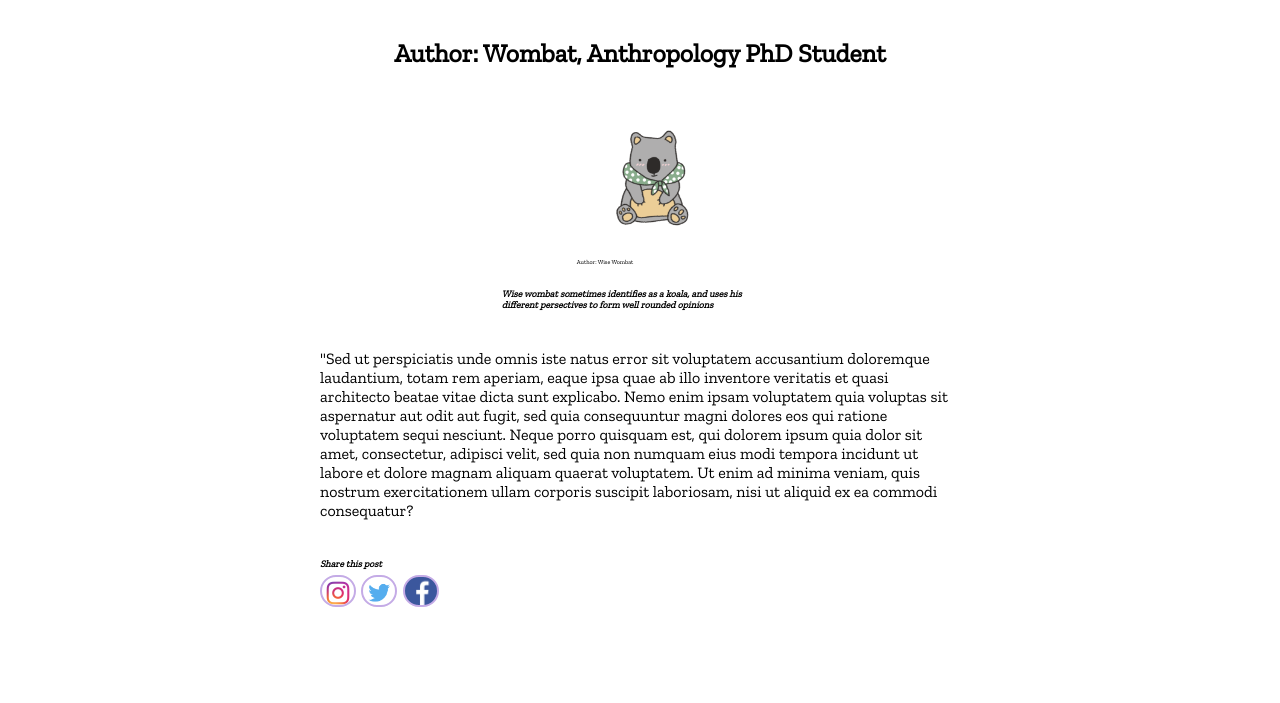
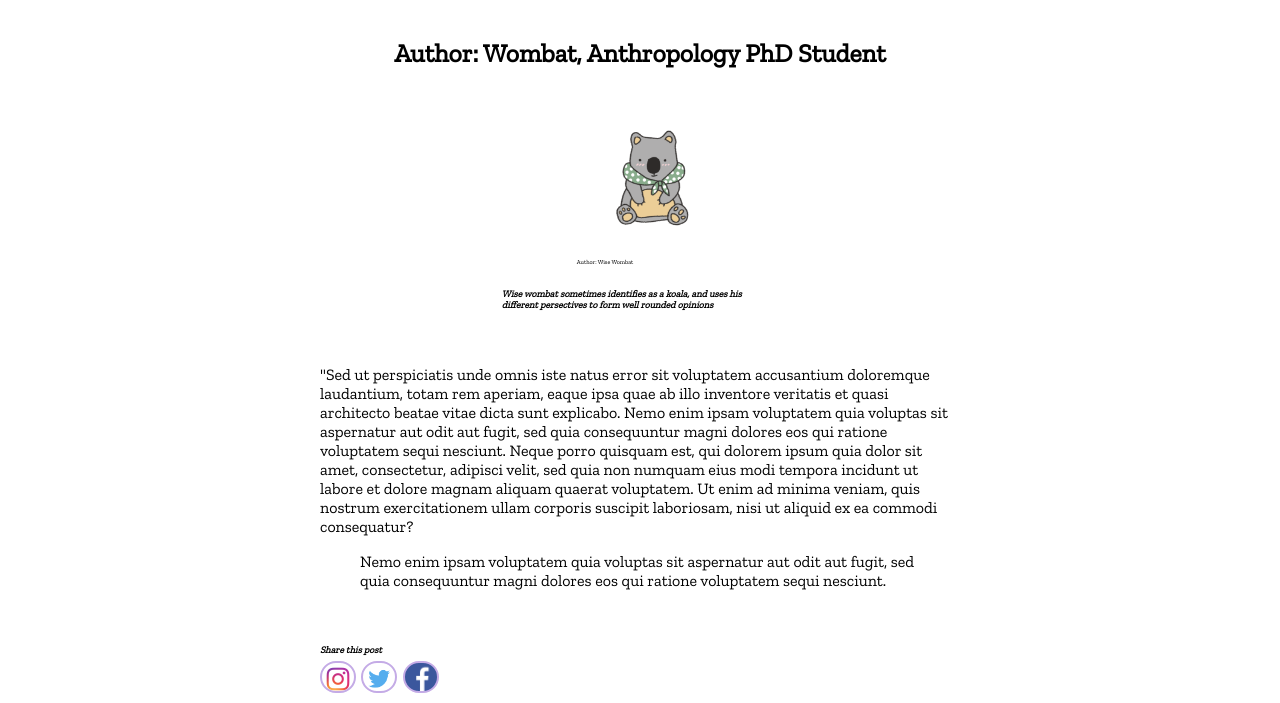
Before and after one commit to hanndroid/css-grid-blog, a plain HTML site: page pages/post-nine.html in a window 1280 px wide. Shown: the part 197-900 px from the top of the page. Before the commit the page ends 814 px from the top, so only its background shows below. Drawn offline with nearby package versions, Linux system fonts and the light colour scheme.

Commit message:
add additional tags

```diff
--- a/pages/post-nine.html
+++ b/pages/post-nine.html
@@ -30,16 +30,25 @@
       </h1>
 
       <article class="post-content">
-        "Sed ut perspiciatis unde omnis iste natus error sit voluptatem
-        accusantium doloremque laudantium, totam rem aperiam, eaque ipsa quae ab
-        illo inventore veritatis et quasi architecto beatae vitae dicta sunt
-        explicabo. Nemo enim ipsam voluptatem quia voluptas sit aspernatur aut
-        odit aut fugit, sed quia consequuntur magni dolores eos qui ratione
-        voluptatem sequi nesciunt. Neque porro quisquam est, qui dolorem ipsum
-        quia dolor sit amet, consectetur, adipisci velit, sed quia non numquam
-        eius modi tempora incidunt ut labore et dolore magnam aliquam quaerat
-        voluptatem. Ut enim ad minima veniam, quis nostrum exercitationem ullam
-        corporis suscipit laboriosam, nisi ut aliquid ex ea commodi consequatur?
+        <p>
+          "Sed ut perspiciatis unde omnis iste natus error sit voluptatem
+          accusantium doloremque laudantium, totam rem aperiam, eaque ipsa quae
+          ab illo inventore veritatis et quasi architecto beatae vitae dicta
+          sunt explicabo. Nemo enim ipsam voluptatem quia voluptas sit
+          aspernatur aut odit aut fugit, sed quia consequuntur magni dolores eos
+          qui ratione voluptatem sequi nesciunt. Neque porro quisquam est, qui
+          dolorem ipsum quia dolor sit amet, consectetur, adipisci velit, sed
+          quia non numquam eius modi tempora incidunt ut labore et dolore magnam
+          aliquam quaerat voluptatem. Ut enim ad minima veniam, quis nostrum
+          exercitationem ullam corporis suscipit laboriosam, nisi ut aliquid ex
+          ea commodi consequatur?
+        </p>
+
+        <blockquote cite="google.com">
+          Nemo enim ipsam voluptatem quia voluptas sit aspernatur aut odit aut
+          fugit, sed quia consequuntur magni dolores eos qui ratione voluptatem
+          sequi nesciunt.
+        </blockquote>
       </article>
       <h1 class="post-social-media">
         Share this post
```
Also changed, not shown: pages/post-eight.html (+13 -10 lines), pages/post-five.html (+13 -10 lines), pages/post-four.html (+13 -10 lines), pages/post-seven.html (+13 -10 lines), pages/post-six.html (+13 -10 lines), pages/post-three.html (+13 -10 lines), pages/post-two.html (+13 -10 lines), pages/post.html (+13 -10 lines).
